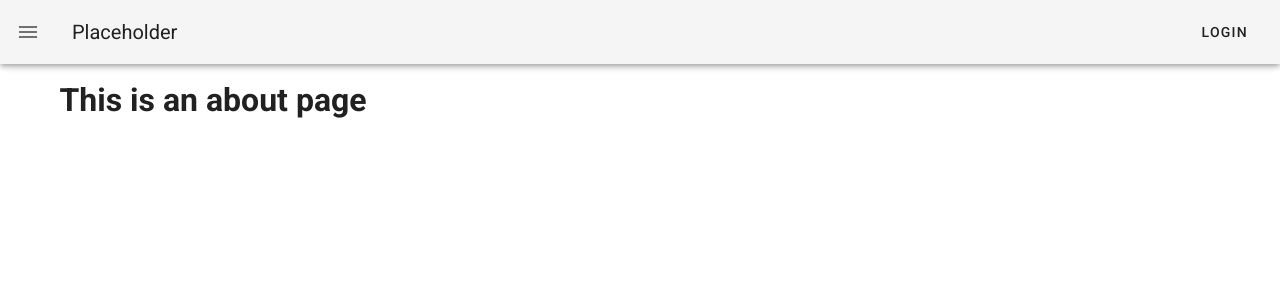
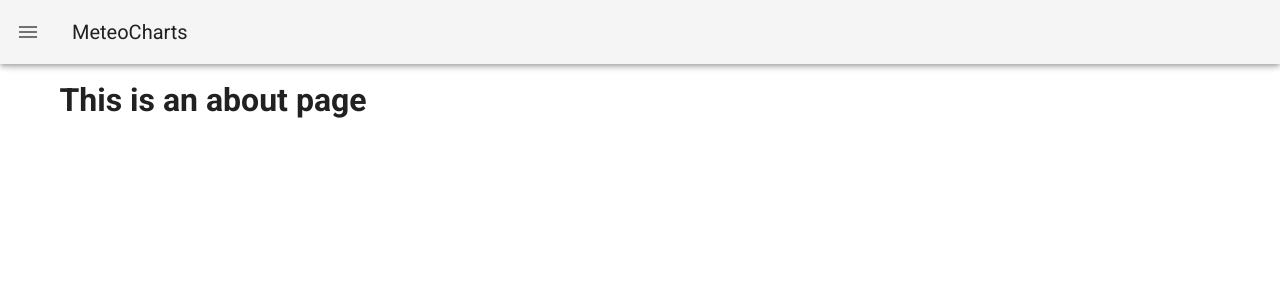
Before and after one commit to JBago/ep, a Vue app: page /login in a window 1280 px wide. Shown: the top 300 px of the page. Built offline with nearby package versions, Linux system fonts and the light colour scheme; what vue-apexcharts would draw is missing.

Commit message:
layout changes

```diff
--- a/src/views/Layout.vue
+++ b/src/views/Layout.vue
@@ -3,11 +3,8 @@
     <v-app>
         <v-app-bar class="app-bar" app>
             <v-app-bar-nav-icon @click="drawer = true"></v-app-bar-nav-icon>
-            <v-toolbar-title>Placeholder</v-toolbar-title>
+            <v-toolbar-title>MeteoCharts</v-toolbar-title>
             <v-spacer></v-spacer>
-            <v-btn text rounded @click="this.login">
-                Login
-            </v-btn>
         </v-app-bar>
         <v-navigation-drawer
       v-model="drawer"
@@ -19,7 +16,7 @@
         dense
       >
         <v-list-item-group
-          active-class="deep-purple--text text--accent-4"
+          active-class="text--accent-4"
         >
           <v-list-item @click="$router.push({name: 'Home'})">
             <v-list-item-icon>
```
